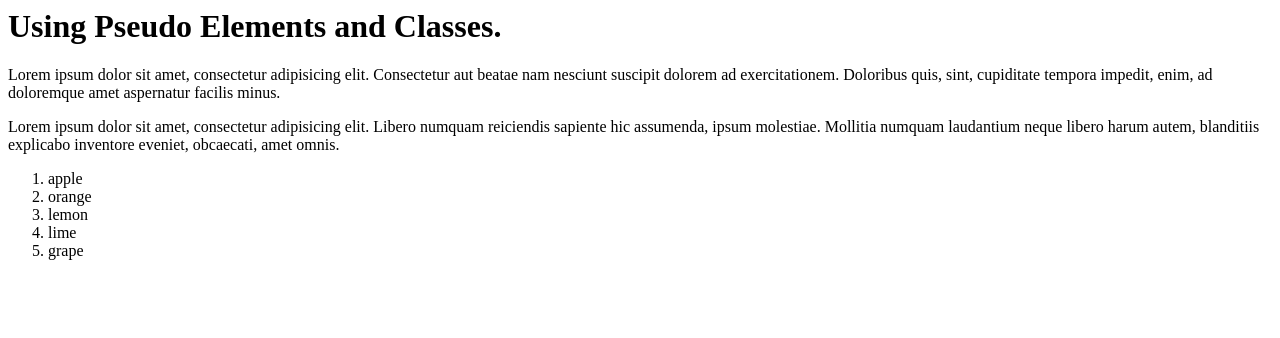
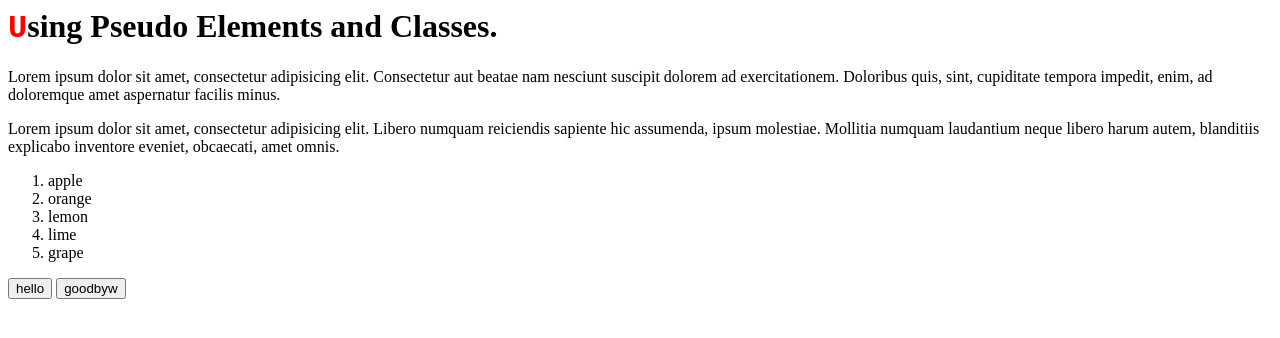
Before and after one commit to angryjenkins/day5.02_pseudoClass, a plain HTML site: page index.html in a window 1280 px wide. Drawn offline with Linux system fonts and the light colour scheme.

Commit message:
with pseudo classes and elements

```diff
--- a/index.html
+++ b/index.html
@@ -8,8 +8,10 @@
 <div class="container">
 	<div class="text">
 		<h1>Using Pseudo Elements and Classes.</h1>
-		<p>Lorem ipsum dolor sit amet, consectetur adipisicing elit. Consectetur aut beatae nam nesciunt suscipit dolorem ad exercitationem. Doloribus quis, sint, cupiditate tempora impedit, enim, ad doloremque amet aspernatur facilis minus.</p>
-		<p>Lorem ipsum dolor sit amet, consectetur adipisicing elit. Libero numquam reiciendis sapiente hic assumenda, ipsum molestiae. Mollitia numquam laudantium neque libero harum autem, blanditiis explicabo inventore eveniet, obcaecati, amet omnis.</p>
+		<p>Lorem ipsum dolor sit amet, consectetur adipisicing elit. Consectetur aut beatae nam nesciunt suscipit <span class="different">dolorem ad exercitationem. Doloribus quis, sint, cupiditate tempora impedit,</span> enim, ad doloremque amet aspernatur facilis minus.</p>
+		<div class="text2">
+			<p>Lorem ipsum dolor sit amet, consectetur adipisicing elit. Libero numquam reiciendis sapiente hic assumenda, ipsum molestiae. Mollitia numquam laudantium neque libero harum autem, blanditiis explicabo inventore eveniet, obcaecati, amet omnis.</p>
+		</div>
 	</div>
 	<div class="orderedList">
 		<ol>
@@ -20,6 +22,10 @@
 			<li>grape</li>
 		</ol>
 	</div>
+	<div class="buttons">
+		<button>hello</button>
+		<button>goodbyw</button>
+	</div>
 </div>
 </body>
 </html>
--- a/style.css
+++ b/style.css
@@ -0,0 +1,19 @@
+.orderedList ol li:hover {
+	font-size: 36px;
+	color: red;
+}
+
+h1::first-letter {
+	font-size: 32px;
+	font-family: monospace;
+	color:red;
+}
+
+.text:first-letter {
+	color:yellow;
+}
+
+button:focus {
+	background-color: black;
+	color:white;
+}
```
